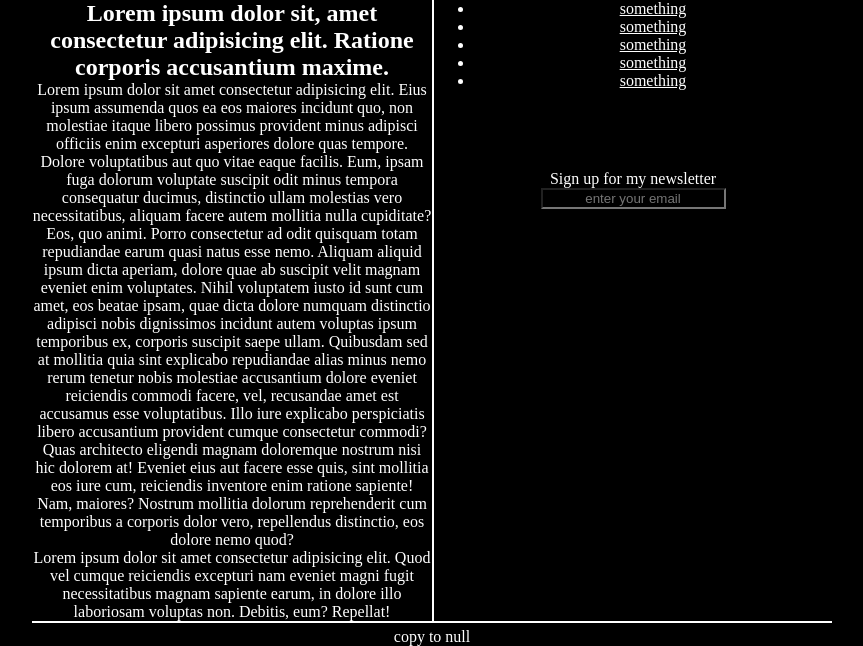
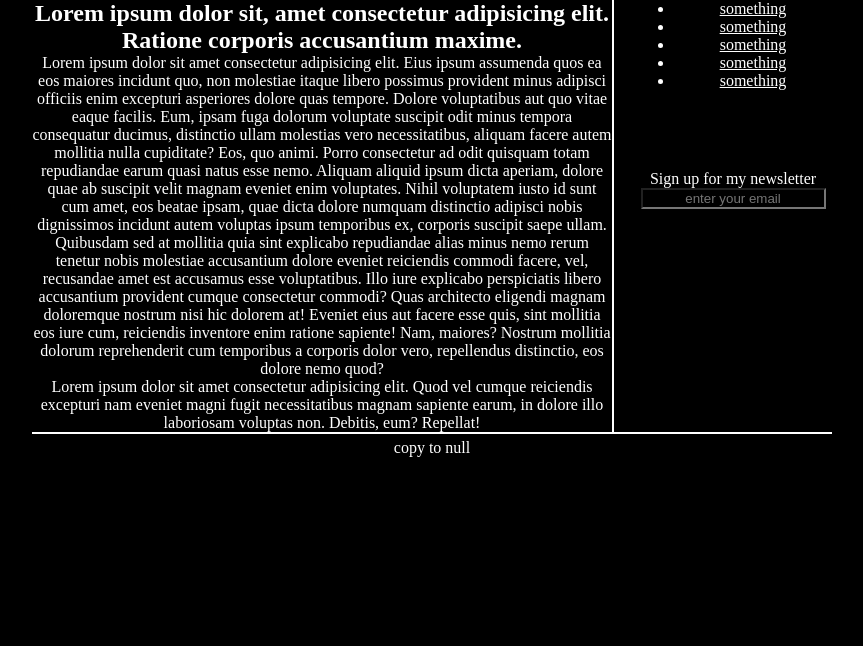
Before and after one commit to AngelCobian/whprojects, a PHP site: page /pages/layout.html in a window 1280 px wide. Shown: the part 175-821 px from the top of the page, without its empty margins (208-1071 px from the left). After the commit the page ends 632 px from the top, so only its background shows below. Run offline with PHP 8.4, Linux system fonts and the light colour scheme.

Commit message:
Auto Push Updater

```diff
--- a/feb26/pages/css/style.css
+++ b/feb26/pages/css/style.css
@@ -16,7 +16,7 @@ main {
 
 aside {
   float: right;
-  width: 398px;
+  width: 198px;
   display: block;
 }
 
@@ -26,7 +26,7 @@ body {
 }
 
 main {
-  width: 400px;
+  width: 580px;
 }
 
 nav {
--- a/feb26/pages/css/style.scss
+++ b/feb26/pages/css/style.scss
@@ -13,7 +13,7 @@ float: left;
  }
 aside{
     float:right;
-    width: 398px;
+    width: 198px;
     display: block;
 }
 body{
@@ -22,7 +22,7 @@ body{
 
 }
 main{
-    width: 400px;
+    width: 580px;
 
 }
 nav{
```
